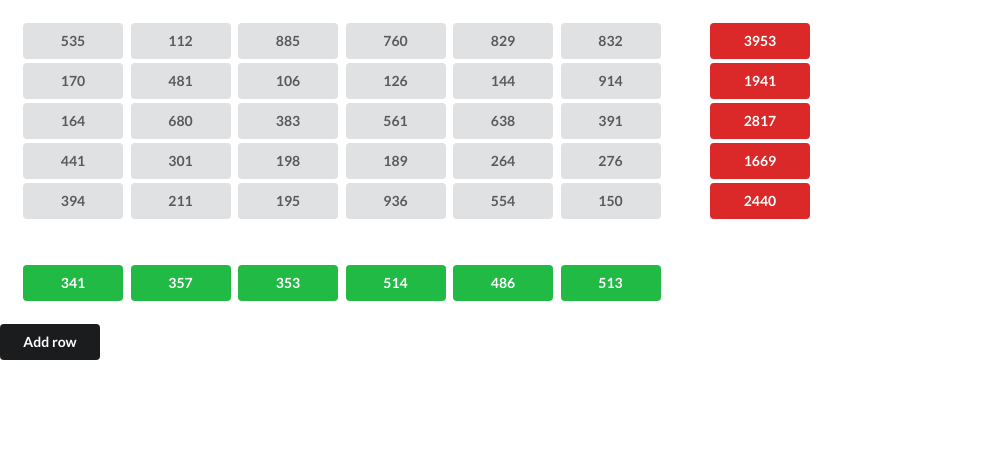
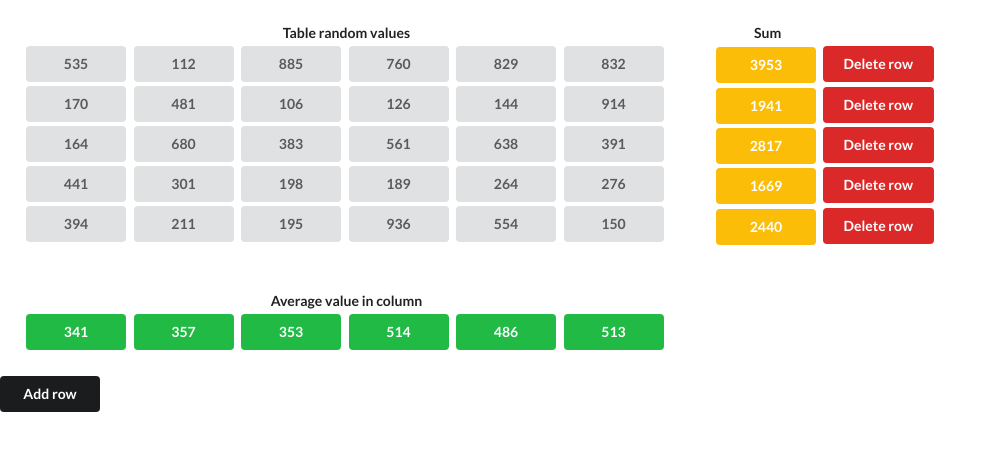
Before and after one commit to goncharukop/Memcrab_test, a React (Create React App) app: page / in a window 1280 px wide. Shown: the top 450 px of the page, without its empty margins (0-997 px from the left). Built offline with nearby package versions, Linux system fonts and the light colour scheme.

Commit message:
styling table

```diff
--- a/src/components/Table/Table.js
+++ b/src/components/Table/Table.js
@@ -84,8 +84,8 @@ export const Table = () => {
 
   const addRow = () => {
     M += 1;
-    setNewMatrix(matrixCreate());
     matrix = matrixCreate();
+    setNewMatrix(matrix);
   };
 
   const getNeighborValue = ({ el }) => {
@@ -128,6 +128,8 @@ export const Table = () => {
       <div className="table-major">
         <table className="table">
           <tbody>
+            <th>
+              Table random values
               { matrix.map(row => (
                 <tr key={row[0].id}>
                   {row.map(el => (
@@ -145,21 +147,30 @@ export const Table = () => {
                   ))}
                 </tr>
               ))}
+            </th>
           </tbody>
         </table>
 
         <table className="table">
           <tbody>
+            <th>Sum</th>
             { rowSum.map(row => (
               <tr key={row.id}>
                 <td>
                   <button
                     type="button"
-                    className="table__cell ui button red"
+                    className="table__cell ui button yellow"
                   >
                     {row.sum}
                   </button>
                 </td>
+                <button
+                  type="button"
+                  className="ui button red"
+                  onClick={() => addRow()}
+                >
+                  Delete row
+                </button>
               </tr>
             ))}
           </tbody>
@@ -168,6 +179,8 @@ export const Table = () => {
 
       <table className="table">
         <tbody>
+          <th>
+            Average value in column
             <tr>
               { columnAverage.map(number => (
                 <td key={number.id}>
@@ -180,6 +193,7 @@ export const Table = () => {
                 </td>
               ))}
             </tr>
+          </th>
         </tbody>
       </table>
 
```
Lines whose indentation alone changed are shown as unchanged.
